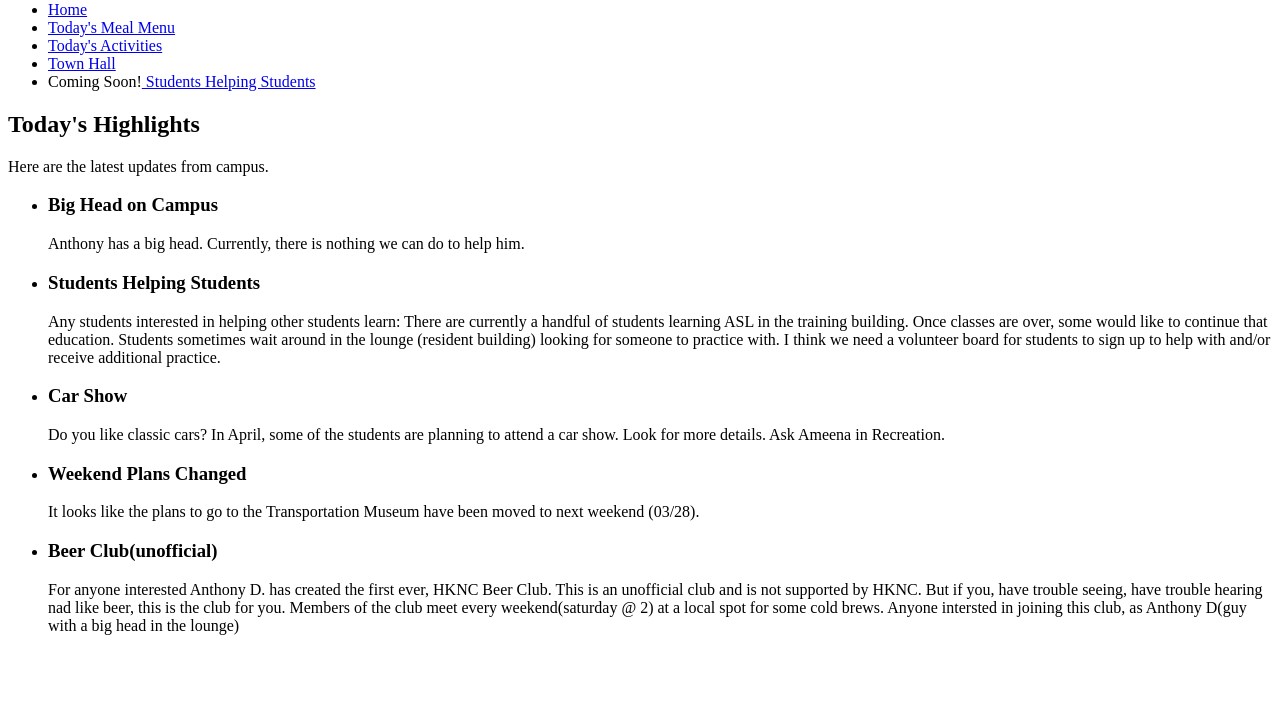
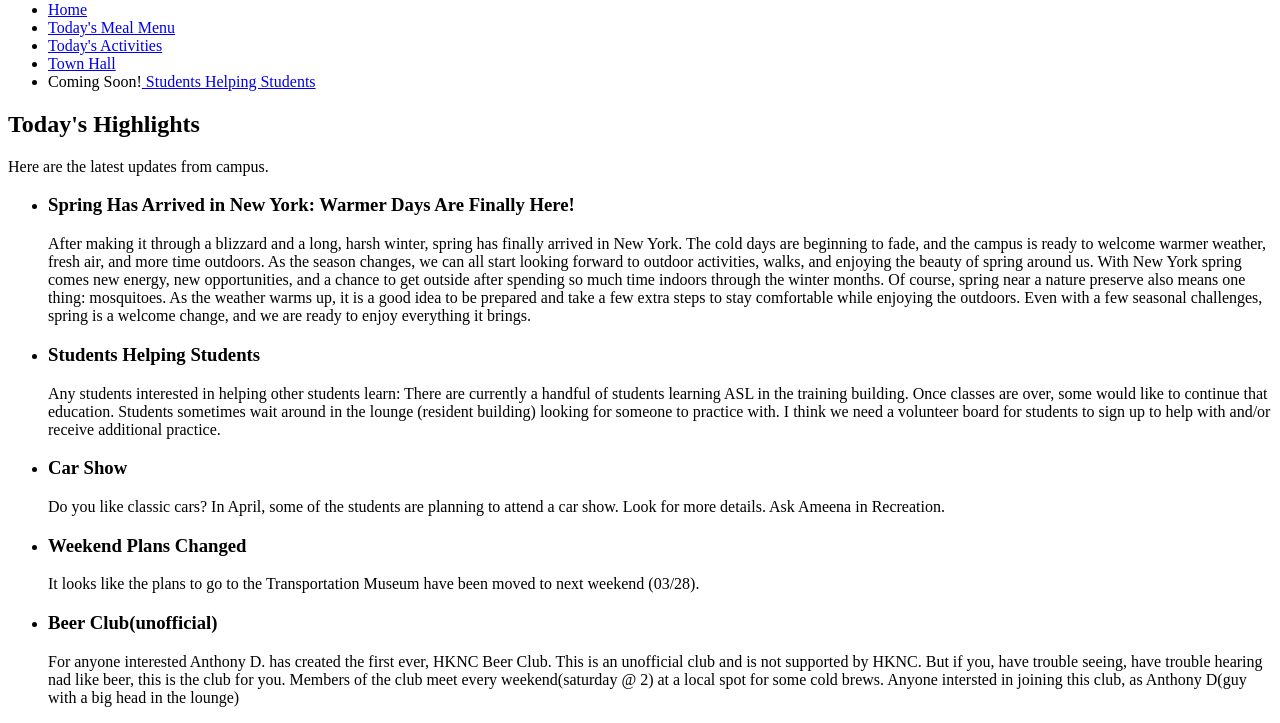
Before and after one commit to Clemzon/HKNC_Today, a plain HTML site: page index.html in a window 1280 px wide. Shown: the part 79-802 px from the top of the page. Drawn offline with Linux system fonts and the light colour scheme.

Commit message:
added spring headline

```diff
--- a/index.html
+++ b/index.html
@@ -27,8 +27,15 @@
 
       <ul>
         <li>
-          <h3>Big Head on Campus</h3>
-          <p>Anthony has a big head. Currently, there is nothing we can do to help him.</p>
+          <h3>Spring Has Arrived in New York: Warmer Days Are Finally Here!</h3>
+          <p>After making it through a blizzard and a long, harsh winter, spring has finally arrived in New York. The cold days are beginning to fade, and the campus is ready to welcome warmer weather, fresh air, and more time outdoors.
+
+As the season changes, we can all start looking forward to outdoor activities, walks, and enjoying the beauty of spring around us. With New York spring comes new energy, new opportunities, and a chance to get outside after spending so much time indoors through the winter months.
+
+Of course, spring near a nature preserve also means one thing: mosquitoes. As the weather warms up, it is a good idea to be prepared and take a few extra steps to stay comfortable while enjoying the outdoors.
+
+Even with a few seasonal challenges, spring is a welcome change, and we are ready to enjoy everything it brings.
+</p>
         </li>
 
         <li>
```
